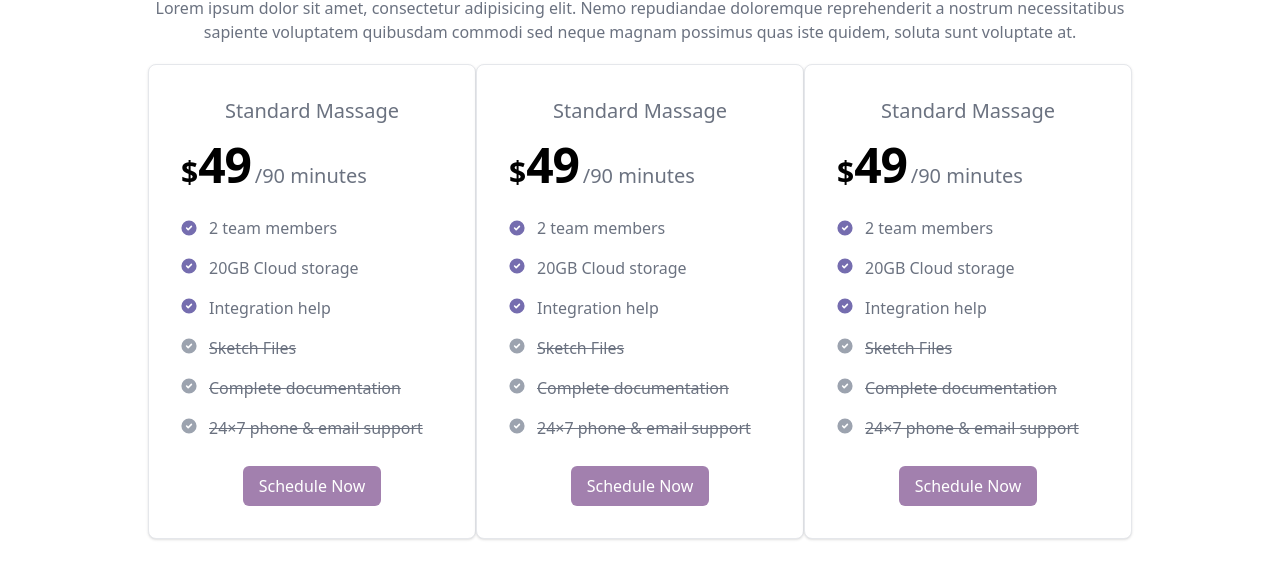
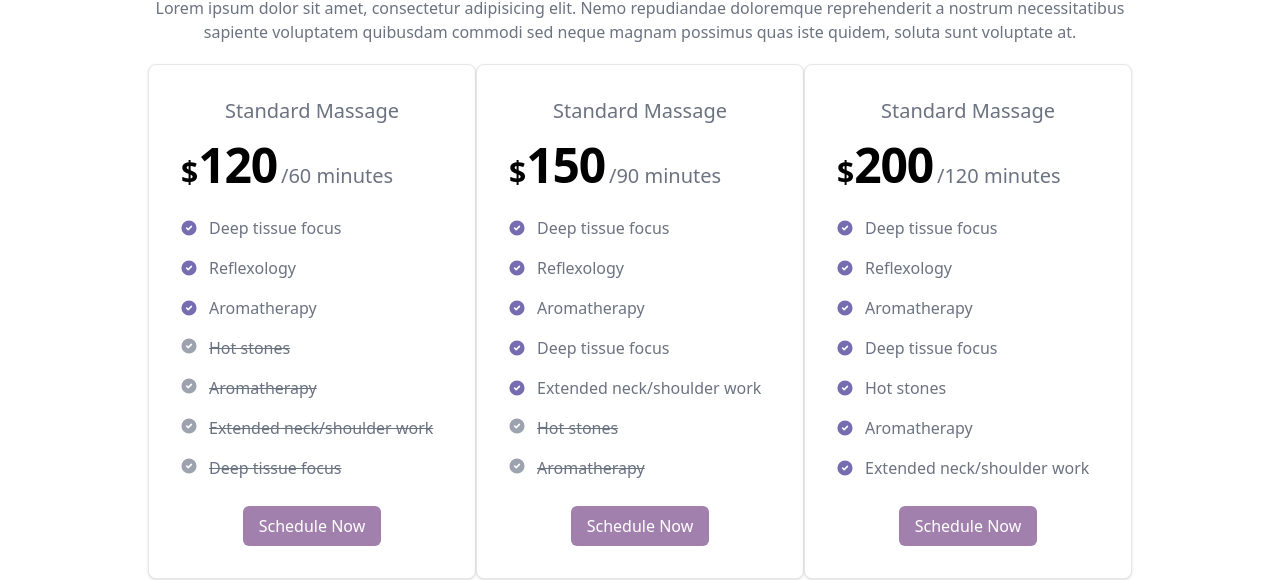
Before and after one commit to ShawnRSidwell/suniamassage, a React (Vite) app: page /offerings in a window 1280 px wide. Shown: the part 973-1553 px from the top of the page. Built offline with nearby package versions, Linux system fonts and the light colour scheme; no server answers.

Commit message:
Create pricing table

```diff
--- /dev/null
+++ b/src/data/Pricing.js
@@ -0,0 +1,44 @@
+const pricing = [
+  {
+    title: "Standard Massage",
+    price: 120,
+    time: 60,
+    includes: ["Deep tissue focus", "Reflexology", "Aromatherapy", ,],
+    excludes: [
+      "Hot stones",
+      "Aromatherapy",
+      "Extended neck/shoulder work",
+      "Deep tissue focus",
+    ],
+  },
+  {
+    title: "Standard Massage",
+    price: 150,
+    time: 90,
+    includes: [
+      "Deep tissue focus",
+      "Reflexology",
+      "Aromatherapy",
+      "Deep tissue focus",
+      "Extended neck/shoulder work",
+    ],
+    excludes: ["Hot stones", "Aromatherapy"],
+  },
+  {
+    title: "Standard Massage",
+    price: 200,
+    time: 120,
+    includes: [
+      "Deep tissue focus",
+      "Reflexology",
+      "Aromatherapy",
+      "Deep tissue focus",
+      "Hot stones",
+      "Aromatherapy",
+      "Extended neck/shoulder work",
+    ],
+    excludes: [],
+  },
+];
+
+export default pricing;
--- a/src/pages/Offerings.jsx
+++ b/src/pages/Offerings.jsx
@@ -1,8 +1,4 @@
-import Box from "../ui/Box";
-import Button from "../ui/Button";
 import CallToActionSection from "../ui/CallToActionSection";
-import Headline from "../ui/Headline";
-import PricingCard from "../ui/PricingCard";
 import PricingCardGroup from "../ui/PricingCardGroup";
 import PricingHeadline from "../ui/PricingHeadline";
 import PricingHero from "../ui/PricingHero";
--- a/src/ui/Footer.jsx
+++ b/src/ui/Footer.jsx
@@ -8,9 +8,9 @@ function Footer() {
         <div className="flex justify-center gap-11 md:gap-0 md:justify-between">
           <div className="mb-6 md:mb-0">
             <Logo className="mb-1" size="large" includeIcon={false} />
-            <div className="ml-1 text-gray-500">
+            <div className="flex flex-col gap-1 ml-1 text-gray-500">
               <p> Tigard, Oregon 97224</p>
-              <p className="flex ">
+              <p className="flex">
                 {" "}
                 <img
                   className="h-5 mt-[2px]"
@@ -19,6 +19,7 @@ function Footer() {
                 />
                 (503)502-3943
               </p>
+              <SocialIcons className={"hidden md:block"} />
             </div>
           </div>
 
--- a/src/ui/PricingCard.jsx
+++ b/src/ui/PricingCard.jsx
@@ -1,103 +1,26 @@
 import Button from "./Button";
+import PricingListItem from "./PricingListItem";
 
-function PricingCard() {
+function PricingCard({ title, price, time, includes, excludes }) {
   return (
     <div className="w-full max-w-sm p-4 bg-white border border-gray-200 rounded-lg md:shadow sm:p-8 text-center   ">
-      <h5 className="mb-4 text-xl font-medium text-gray-500 ">
-        Standard Massage
-      </h5>
+      <h5 className="mb-4 text-xl font-medium text-gray-500 ">{title}</h5>
       <div className="flex items-baseline text-gray-900e">
         <span className="text-3xl font-semibold">$</span>
-        <span className="text-5xl font-extrabold tracking-tight">49</span>
+        <span className="text-5xl font-extrabold tracking-tight">{price}</span>
         <span className="ms-1 text-xl font-normal text-gray-500 ">
-          /90 minutes
+          /{time} minutes
         </span>
       </div>
       <ul role="list" className="space-y-5 my-7">
-        <li className="flex items-center">
-          <svg
-            className="flex-shrink-0 w-4 h-4 text-[#756DAF] "
-            aria-hidden="true"
-            xmlns="http://www.w3.org/2000/svg"
-            fill="currentColor"
-            viewBox="0 0 20 20"
-          >
-            <path d="M10 .5a9.5 9.5 0 1 0 9.5 9.5A9.51 9.51 0 0 0 10 .5Zm3.707 8.207-4 4a1 1 0 0 1-1.414 0l-2-2a1 1 0 0 1 1.414-1.414L9 10.586l3.293-3.293a1 1 0 0 1 1.414 1.414Z" />
-          </svg>
-          <span className="text-base font-normal leading-tight text-gray-500  ms-3">
-            2 team members
-          </span>
-        </li>
-        <li className="flex">
-          <svg
-            className="flex-shrink-0 w-4 h-4 text-[#756DAF] "
-            aria-hidden="true"
-            xmlns="http://www.w3.org/2000/svg"
-            fill="currentColor"
-            viewBox="0 0 20 20"
-          >
-            <path d="M10 .5a9.5 9.5 0 1 0 9.5 9.5A9.51 9.51 0 0 0 10 .5Zm3.707 8.207-4 4a1 1 0 0 1-1.414 0l-2-2a1 1 0 0 1 1.414-1.414L9 10.586l3.293-3.293a1 1 0 0 1 1.414 1.414Z" />
-          </svg>
-          <span className="text-base font-normal leading-tight text-gray-500  ms-3">
-            20GB Cloud storage
-          </span>
-        </li>
-        <li className="flex">
-          <svg
-            className="flex-shrink-0 w-4 h-4 text-[#756DAF]"
-            aria-hidden="true"
-            xmlns="http://www.w3.org/2000/svg"
-            fill="currentColor"
-            viewBox="0 0 20 20"
-          >
-            <path d="M10 .5a9.5 9.5 0 1 0 9.5 9.5A9.51 9.51 0 0 0 10 .5Zm3.707 8.207-4 4a1 1 0 0 1-1.414 0l-2-2a1 1 0 0 1 1.414-1.414L9 10.586l3.293-3.293a1 1 0 0 1 1.414 1.414Z" />
-          </svg>
-          <span className="text-base font-normal leading-tight text-gray-500 dark:text-gray-400 ms-3">
-            Integration help
-          </span>
-        </li>
-        <li className="hidden md:flex line-through decoration-gray-500">
-          <svg
-            className="flex-shrink-0 w-4 h-4 text-gray-400 dark:text-gray-500"
-            aria-hidden="true"
-            xmlns="http://www.w3.org/2000/svg"
-            fill="currentColor"
-            viewBox="0 0 20 20"
-          >
-            <path d="M10 .5a9.5 9.5 0 1 0 9.5 9.5A9.51 9.51 0 0 0 10 .5Zm3.707 8.207-4 4a1 1 0 0 1-1.414 0l-2-2a1 1 0 0 1 1.414-1.414L9 10.586l3.293-3.293a1 1 0 0 1 1.414 1.414Z" />
-          </svg>
-          <span className="text-base font-normal leading-tight text-gray-500 ms-3">
-            Sketch Files
-          </span>
-        </li>
-        <li className="hidden md:flex line-through decoration-gray-500">
-          <svg
-            className="flex-shrink-0 w-4 h-4 text-gray-400 dark:text-gray-500"
-            aria-hidden="true"
-            xmlns="http://www.w3.org/2000/svg"
-            fill="currentColor"
-            viewBox="0 0 20 20"
-          >
-            <path d="M10 .5a9.5 9.5 0 1 0 9.5 9.5A9.51 9.51 0 0 0 10 .5Zm3.707 8.207-4 4a1 1 0 0 1-1.414 0l-2-2a1 1 0 0 1 1.414-1.414L9 10.586l3.293-3.293a1 1 0 0 1 1.414 1.414Z" />
-          </svg>
-          <span className="text-base font-normal leading-tight text-gray-500 ms-3">
-            Complete documentation
-          </span>
-        </li>
-        <li className="hidden md:flex line-through decoration-gray-500">
-          <svg
-            className="flex-shrink-0 w-4 h-4 text-gray-400 dark:text-gray-500"
-            aria-hidden="true"
-            xmlns="http://www.w3.org/2000/svg"
-            fill="currentColor"
-            viewBox="0 0 20 20"
-          >
-            <path d="M10 .5a9.5 9.5 0 1 0 9.5 9.5A9.51 9.51 0 0 0 10 .5Zm3.707 8.207-4 4a1 1 0 0 1-1.414 0l-2-2a1 1 0 0 1 1.414-1.414L9 10.586l3.293-3.293a1 1 0 0 1 1.414 1.414Z" />
-          </svg>
-          <span className="text-base font-normal leading-tight text-gray-500 ms-3">
-            24×7 phone & email support
-          </span>
-        </li>
+        {includes.map((item, i) => (
+          <PricingListItem key={i}> {item} </PricingListItem>
+        ))}
+        {excludes.map((item, i) => (
+          <PricingListItem key={i} included={false}>
+            {item}
+          </PricingListItem>
+        ))}
       </ul>
       <Button>Schedule Now</Button>
     </div>
@@ -105,3 +28,32 @@ function PricingCard() {
 }
 
 export default PricingCard;
+
+// <li className="flex">
+//           <svg
+//             className="flex-shrink-0 w-4 h-4 text-[#756DAF]"
+//             aria-hidden="true"
+//             xmlns="http://www.w3.org/2000/svg"
+//             fill="currentColor"
+//             viewBox="0 0 20 20"
+//           >
+//             <path d="M10 .5a9.5 9.5 0 1 0 9.5 9.5A9.51 9.51 0 0 0 10 .5Zm3.707 8.207-4 4a1 1 0 0 1-1.414 0l-2-2a1 1 0 0 1 1.414-1.414L9 10.586l3.293-3.293a1 1 0 0 1 1.414 1.414Z" />
+//           </svg>
+//           <span className="text-base font-normal leading-tight text-gray-500 dark:text-gray-400 ms-3">
+//             Integration help
+//           </span>
+//         </li>
+//         <li className="hidden md:flex line-through decoration-gray-500">
+//           <svg
+//             className="flex-shrink-0 w-4 h-4 text-gray-400 dark:text-gray-500"
+//             aria-hidden="true"
+//             xmlns="http://www.w3.org/2000/svg"
+//             fill="currentColor"
+//             viewBox="0 0 20 20"
+//           >
+//             <path d="M10 .5a9.5 9.5 0 1 0 9.5 9.5A9.51 9.51 0 0 0 10 .5Zm3.707 8.207-4 4a1 1 0 0 1-1.414 0l-2-2a1 1 0 0 1 1.414-1.414L9 10.586l3.293-3.293a1 1 0 0 1 1.414 1.414Z" />
+//           </svg>
+//           <span className="text-base font-normal leading-tight text-gray-500 ms-3">
+//             Sketch Files
+//           </span>
+//         </li>
--- a/src/ui/PricingCardGroup.jsx
+++ b/src/ui/PricingCardGroup.jsx
@@ -1,5 +1,6 @@
 import Headline from "./Headline";
 import PricingCard from "./PricingCard";
+import pricing from "../data/Pricing";
 
 function PricingCardGroup() {
   return (
@@ -12,9 +13,16 @@ function PricingCardGroup() {
         soluta sunt voluptate at.
       </p>
       <div className="flex flex-col gap-3 md:gap-0 md:flex-row justify-center items-center">
-        <PricingCard />
-        <PricingCard />
-        <PricingCard />
+        {pricing.map((pricing) => (
+          <PricingCard
+            key={pricing.price}
+            title={pricing.title}
+            price={pricing.price}
+            time={pricing.time}
+            includes={pricing.includes}
+            excludes={pricing.excludes}
+          />
+        ))}
       </div>
     </div>
   );
--- /dev/null
+++ b/src/ui/PricingListItem.jsx
@@ -0,0 +1,39 @@
+function PricingListItem({ included = true, children }) {
+  return (
+    <>
+      {included ? (
+        <li className="flex items-center">
+          <svg
+            className="flex-shrink-0 w-4 h-4 text-[#756DAF] "
+            aria-hidden="true"
+            xmlns="http://www.w3.org/2000/svg"
+            fill="currentColor"
+            viewBox="0 0 20 20"
+          >
+            <path d="M10 .5a9.5 9.5 0 1 0 9.5 9.5A9.51 9.51 0 0 0 10 .5Zm3.707 8.207-4 4a1 1 0 0 1-1.414 0l-2-2a1 1 0 0 1 1.414-1.414L9 10.586l3.293-3.293a1 1 0 0 1 1.414 1.414Z" />
+          </svg>
+          <span className="text-base font-normal leading-tight text-gray-500  ms-3">
+            {children}
+          </span>
+        </li>
+      ) : (
+        <li className="hidden md:flex line-through decoration-gray-500">
+          <svg
+            className="flex-shrink-0 w-4 h-4 text-gray-400 dark:text-gray-500"
+            aria-hidden="true"
+            xmlns="http://www.w3.org/2000/svg"
+            fill="currentColor"
+            viewBox="0 0 20 20"
+          >
+            <path d="M10 .5a9.5 9.5 0 1 0 9.5 9.5A9.51 9.51 0 0 0 10 .5Zm3.707 8.207-4 4a1 1 0 0 1-1.414 0l-2-2a1 1 0 0 1 1.414-1.414L9 10.586l3.293-3.293a1 1 0 0 1 1.414 1.414Z" />
+          </svg>
+          <span className="text-base font-normal leading-tight text-gray-500 ms-3">
+            {children}
+          </span>
+        </li>
+      )}
+    </>
+  );
+}
+
+export default PricingListItem;
--- a/src/ui/SocialIcons.jsx
+++ b/src/ui/SocialIcons.jsx
@@ -1,8 +1,6 @@
 function SocialIcons({ className }) {
   return (
-    <div
-      className={` md:flex space-x-3 md:space-x-6 sm:justify-center sm:mt-0 ${className}`}
-    >
+    <div className={`md:flex space-x-3 md:space-x-6  sm:mt-0 ${className}`}>
       <a href="#" className="text-gray-500 hover:text-gray-900 ">
         <svg
           className="w-5 h-5"
```
Also changed, not shown: src/data/Pring.js (deleted).
